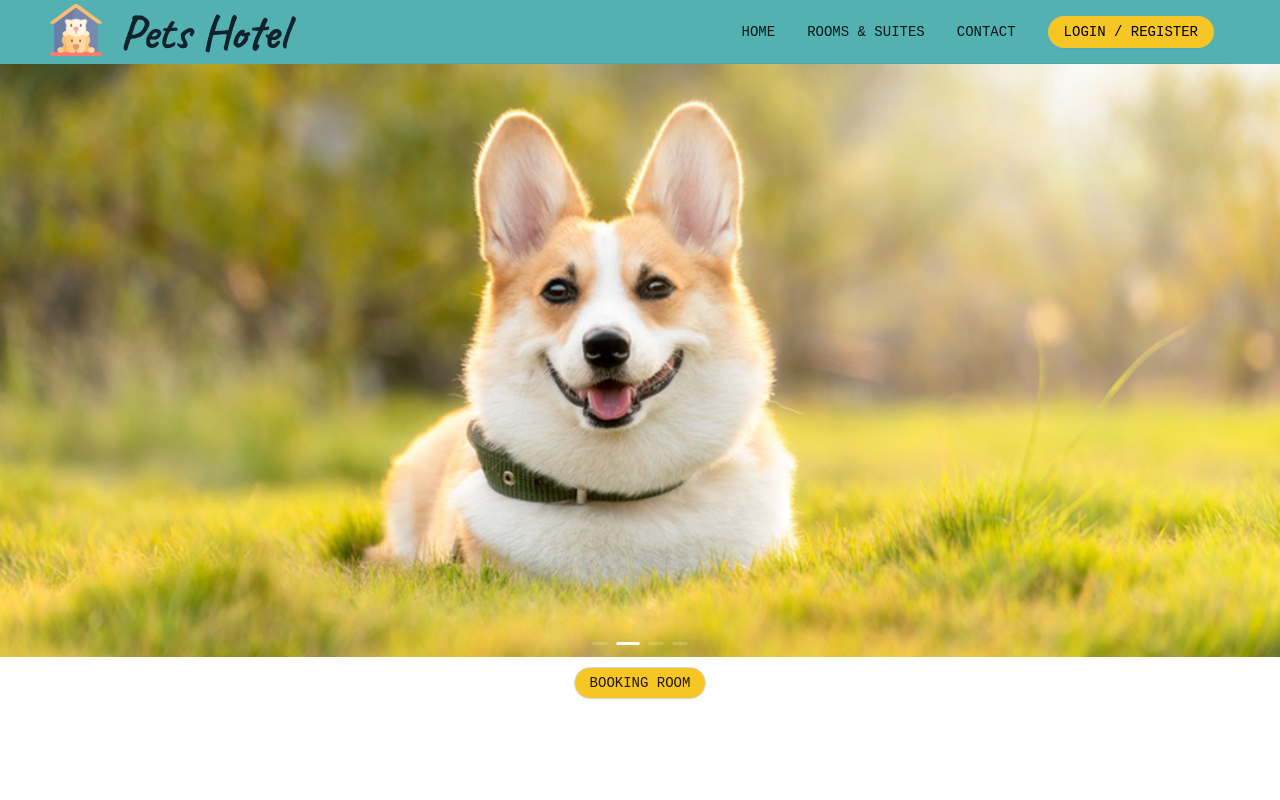
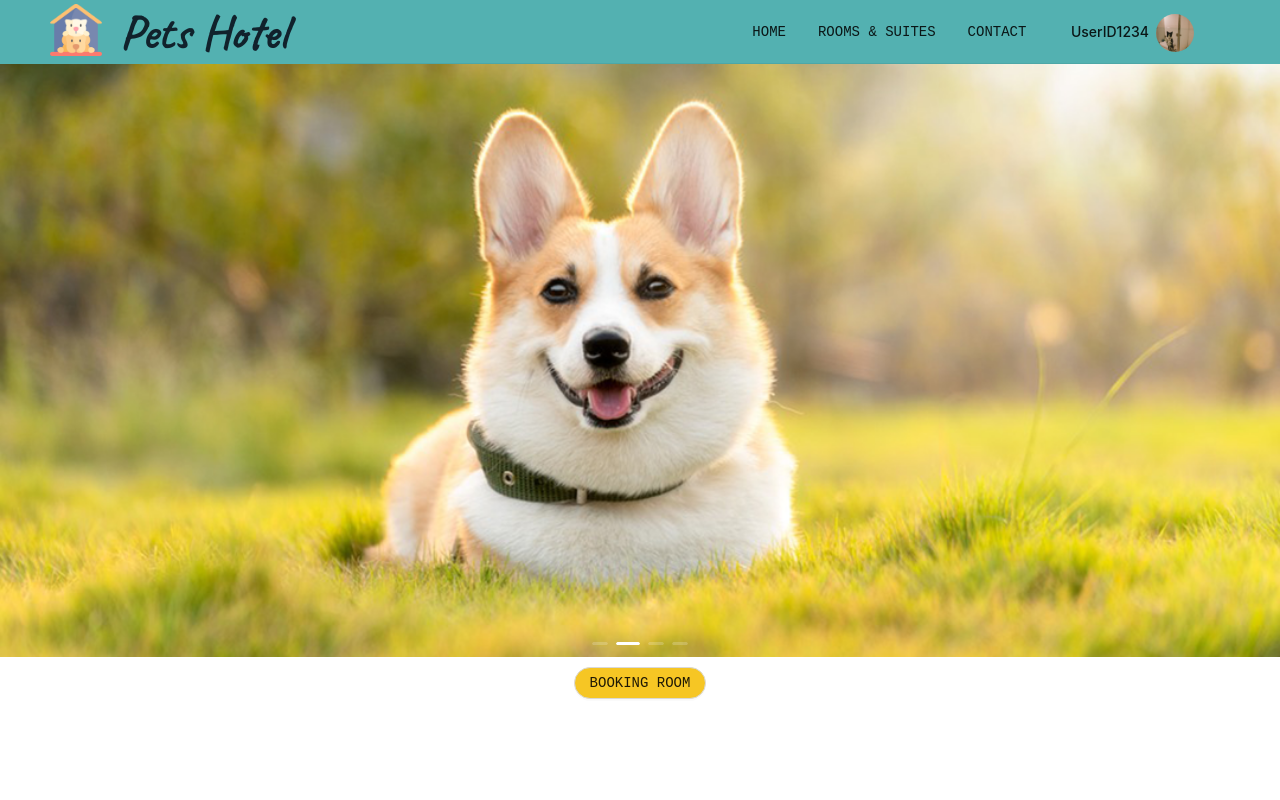
Before and after one commit to NamkheangV/PetsHotel-FN, a Next.js app: page / in a window 1280 px wide. Shown: the top 800 px of the page. Built offline with nearby package versions, Linux system fonts and the light colour scheme.

Commit message:
refactor(Usermenu): change menu list

```diff
--- a/components/main/Navbar.jsx
+++ b/components/main/Navbar.jsx
@@ -61,7 +61,7 @@ export default function Navbar() {
         </Menu.Item>
 
         <Menu.Item key="login">
-          <LogButton />
+          <Usermenu />
         </Menu.Item>
       </Menu>
     </Header>
--- a/components/user/Usermenu.jsx
+++ b/components/user/Usermenu.jsx
@@ -1,31 +1,24 @@
 import { UserOutlined } from "@ant-design/icons";
-import { Avatar, Row, Col, Dropdown, Button } from "antd";
+import { Avatar, Row, Col, Dropdown, Typography } from "antd";
 
+const { Text } = Typography;
 const items = [
   {
-    label: "Profile",
+    label: <a href="/">Profile</a>,
     key: "0",
   },
   {
-    label: "Status",
+    label: <a href="/">Logout</a>,
     key: "1",
-  },
-  {
-    label: "History",
-    key: "2",
-  },
-  {
-    label: <a href="/">Logout</a>,
-    key: "3",
   },
 ];
 
 export default function Usermenu() {
   return (
     <>
-      <Row gutter={25} style={{ margin: "0 0 0 10px" }}>
+      <Row gutter={25} style={{ marginLeft: "0 0 0 10px" }}>
         <Col span={12}>
-          <div>User1234</div>
+          <Text style={{ fontWeight: "500" }}>UserID1234</Text>
         </Col>
         <Col span={12}>
           <Dropdown
```
Also changed, not shown: components/main/NavMenu.jsx (added).
